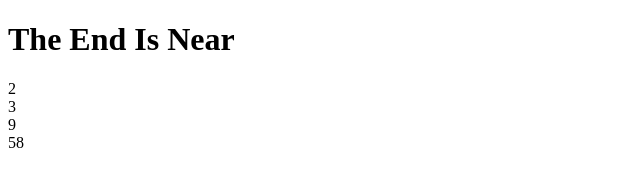
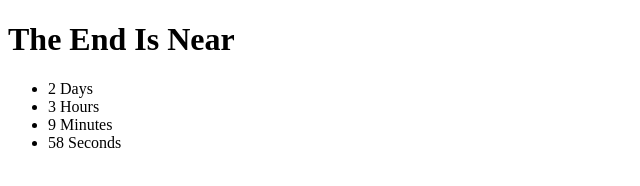
Before and after one commit to DONROB3R7/countdown-timer, a plain HTML site: page index.html in a window 1280 px wide. Shown: the whole page, without its empty margins (0-640 px from the left). Drawn offline with Linux system fonts and the light colour scheme.

Commit message:
Index.html updated

```diff
--- a/app.js
+++ b/app.js
@@ -1,11 +1,29 @@
+// Set the time when end is near :)
 const endIsNear = "1 Jan 2025";
+
+// Global variable  for Element in html5
+
+
+
+
 
 function countDown(){
     const endIsNearDate = new Date(endIsNear);
     const currentTimeDate = new Date();
-    console.log(endIsNearDate);
-    console.log(currentTimeDate);
+
+    // Total Seconds
+    const totalSeconds = (endIsNearDate - currentTimeDate)/1000;
+
+
+    const days = Math.floor(totalSeconds/ 3600 / 24);
+    const hours = Math.floor(totalSeconds/ 3600 % 24);
+    const minutes = Math.floor(totalSeconds/ 60 % 60);
+    const seconds = Math.floor(totalSeconds % 60);
+
+    console.log(days,hours,minutes, seconds);
 }
+
+
 
 
 // initial call
--- a/index.html
+++ b/index.html
@@ -11,11 +11,12 @@
     <h1>The End Is Near</h1>
 
     <div class="countdown-cointainer">
-        <div class="days">2</div>
-        <div class="hours">3</div>
-        <div class="minutes">9</div>
-        <div class="seconds">58</div>
-
+        <ul>
+            <li class="days">2 <span>Days</span></li>
+            <li class="hours">3 <span>Hours</span></li>
+            <li class="minutes">9 <span>Minutes</span></li>
+            <li class="seconds">58 <span>Seconds</span></li>
+        </ul>
     </div>
 </body>
     <script src="./app.js"></script>
```
